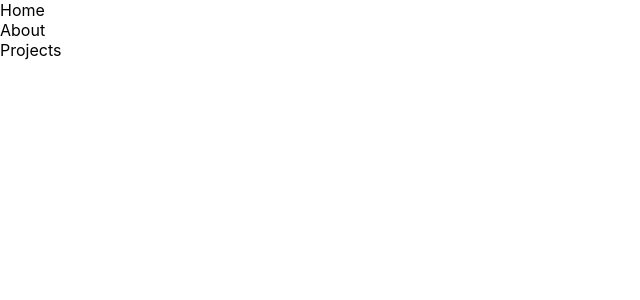
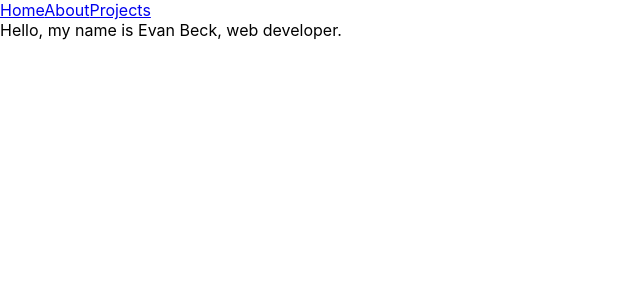
Before and after one commit to evandbeck/personal-portfolio, a React (Create React App) app: page / in a window 1280 px wide. Shown: the top 300 px of the page, without its empty margins (0-640 px from the left). Built offline with nearby package versions, Linux system fonts and the light colour scheme.

Commit message:
basic routing functionality

```diff
--- a/package.json
+++ b/package.json
@@ -8,6 +8,7 @@
     "@testing-library/user-event": "^13.5.0",
     "react": "^18.1.0",
     "react-dom": "^18.1.0",
+    "react-router-dom": "^6.3.0",
     "react-scripts": "5.0.1",
     "web-vitals": "^2.1.4"
   },
--- a/src/App.js
+++ b/src/App.js
@@ -1,14 +1,19 @@
 import './App.css';
+import { Routes, Route } from "react-router-dom";
 import Home from './components/Home';
 import About from './components/About';
 import Projects from './components/Projects';
+import Navbar from './components/Navbar';
 
 function App() {
   return (
     <div>
-      <Home />
-      <About />
-      <Projects />
+      <Navbar />
+      <Routes>
+        <Route path="/" element={<Home />}/>
+        <Route path="about" element={<About />}/>
+        <Route path="projects" element={<Projects />}/>
+      </Routes>
     </div>
   );
 }
--- a/src/components/About.jsx
+++ b/src/components/About.jsx
@@ -2,7 +2,7 @@ import React from 'react'
 
 function About() {
   return (
-    <div>About</div>
+    <div>I love to learn and build cool things.</div>
   )
 }
 
--- a/src/components/Home.jsx
+++ b/src/components/Home.jsx
@@ -2,7 +2,7 @@ import React from 'react'
 
 function Home() {
   return (
-    <div>Home</div>
+    <div>Hello, my name is Evan Beck, web developer.</div>
   )
 }
 
--- /dev/null
+++ b/src/components/Navbar.jsx
@@ -0,0 +1,14 @@
+import React from 'react';
+import { Link } from "react-router-dom";
+
+function Navbar() {
+  return (
+    <div>
+        <Link to="/">Home</Link>
+        <Link to="/about">About</Link>
+        <Link to="/projects">Projects</Link>
+    </div>
+  )
+}
+
+export default Navbar
--- a/src/components/Projects.jsx
+++ b/src/components/Projects.jsx
@@ -2,7 +2,7 @@ import React from 'react'
 
 function Projects() {
   return (
-    <div>Projects</div>
+    <div>Here are some of my projects.</div>
   )
 }
 
--- a/src/index.js
+++ b/src/index.js
@@ -1,5 +1,6 @@
 import React from 'react';
 import ReactDOM from 'react-dom/client';
+import { BrowserRouter } from "react-router-dom";
 import './index.css';
 import App from './App';
 import reportWebVitals from './reportWebVitals';
@@ -7,7 +8,9 @@ import reportWebVitals from './reportWebVitals';
 const root = ReactDOM.createRoot(document.getElementById('root'));
 root.render(
   <React.StrictMode>
-    <App />
+    <BrowserRouter>
+      <App />
+    </BrowserRouter>
   </React.StrictMode>
 );
 
```
Also changed, not shown: src/components/Contact.jsx (added, +9 -0 lines), src/components/ProjectCard.jsx (added, +9 -0 lines), 1 other file (tests, documents, lock files or other folders).
